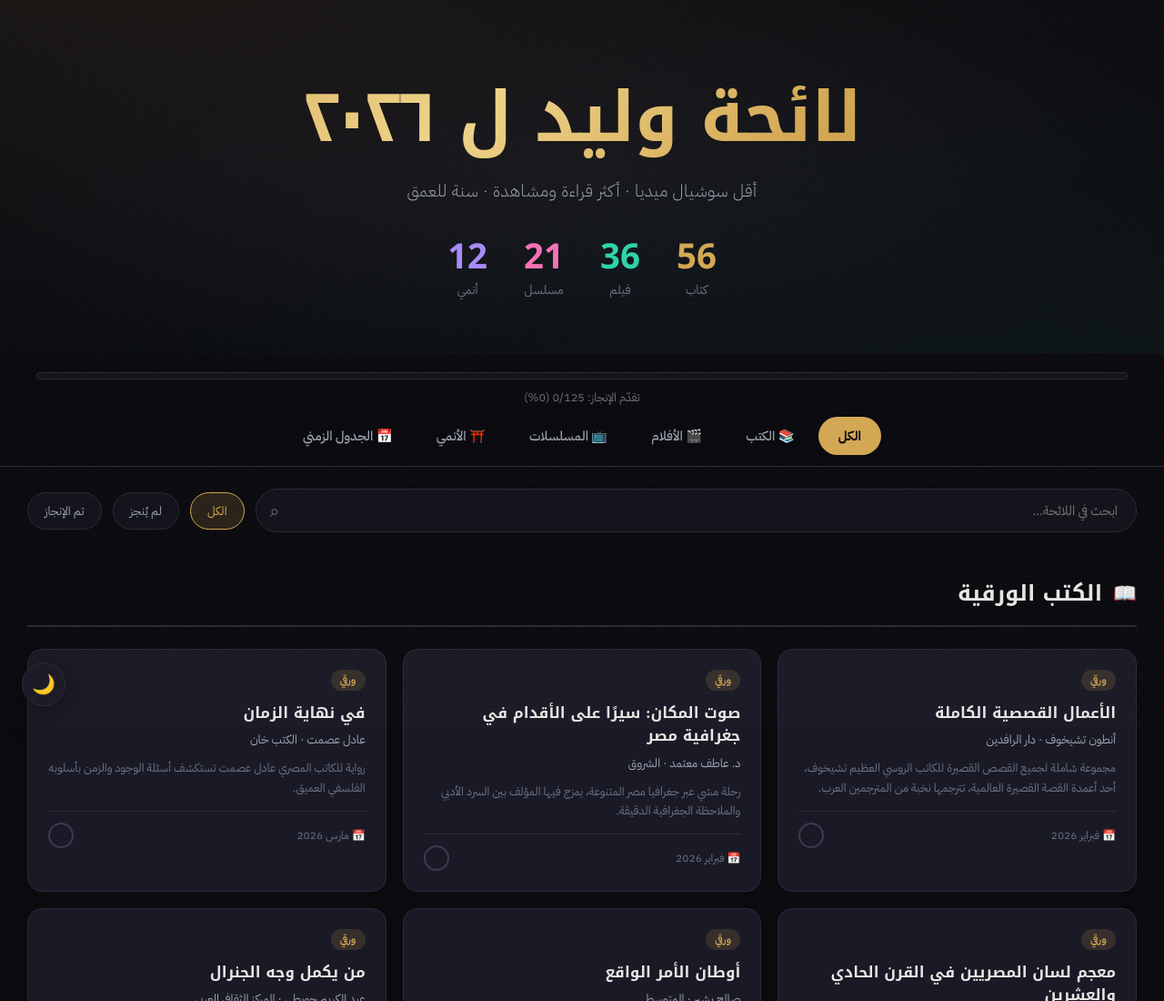
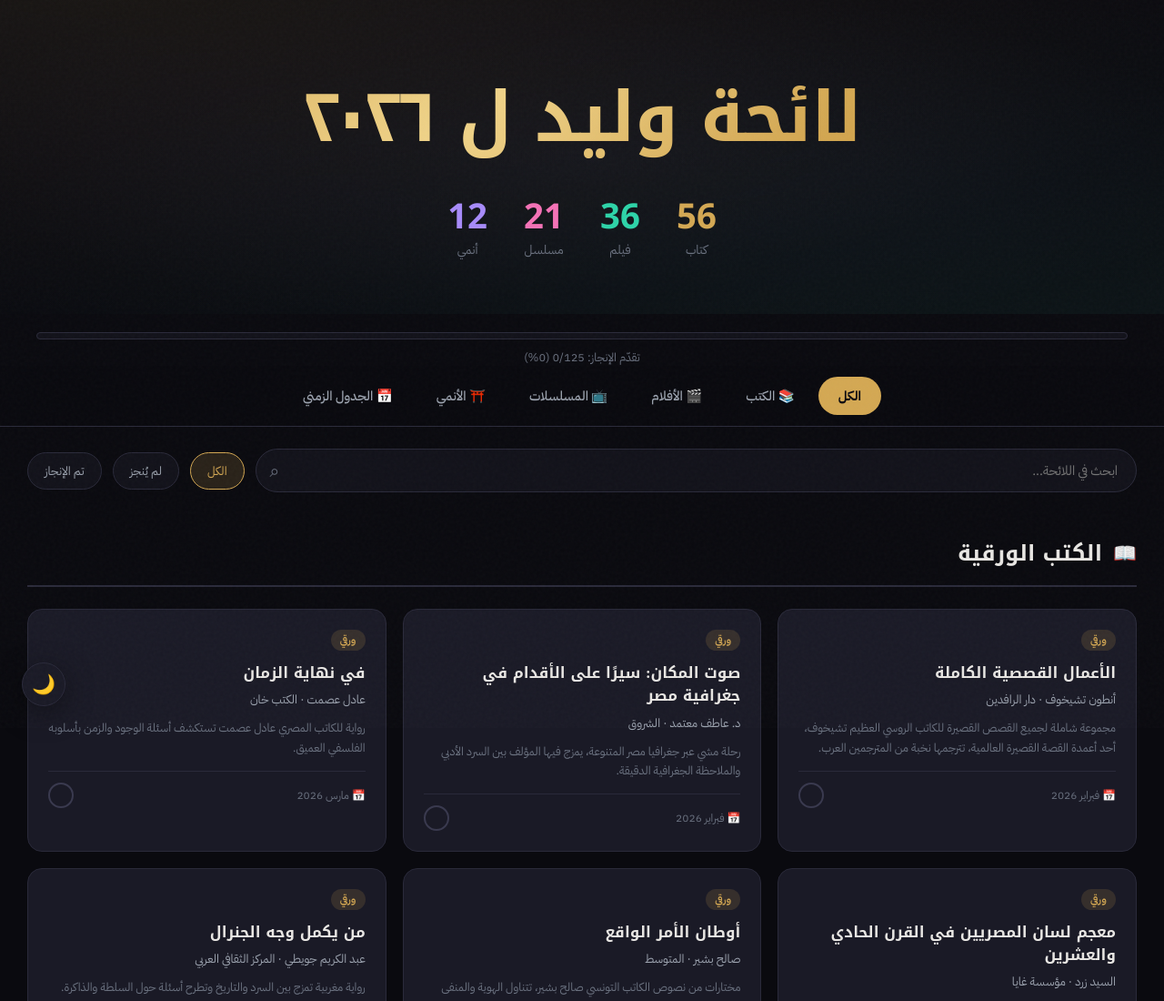
Before and after one commit to waleedmustafa971/My2026List, a plain HTML site: page index.html in a window 1280 px wide. Shown: the top 1100 px of the page at 91% size. Drawn offline with Linux system fonts and the light colour scheme.

Commit message:
index.html

```diff
--- a/index.html
+++ b/index.html
@@ -805,7 +805,7 @@ body {
 
 <header class="hero">
   <h1 class="hero-title">لائحة وليد ل ٢٠٢٦</h1>
-  <p class="hero-subtitle">أقل سوشيال ميديا · أكثر قراءة ومشاهدة · سنة للعمق</p>
+  <p class="hero-subtitle"  </p>
   <div class="hero-stats">
     <div class="stat">
       <div class="stat-number gold" id="bookCount">0</div>
```
